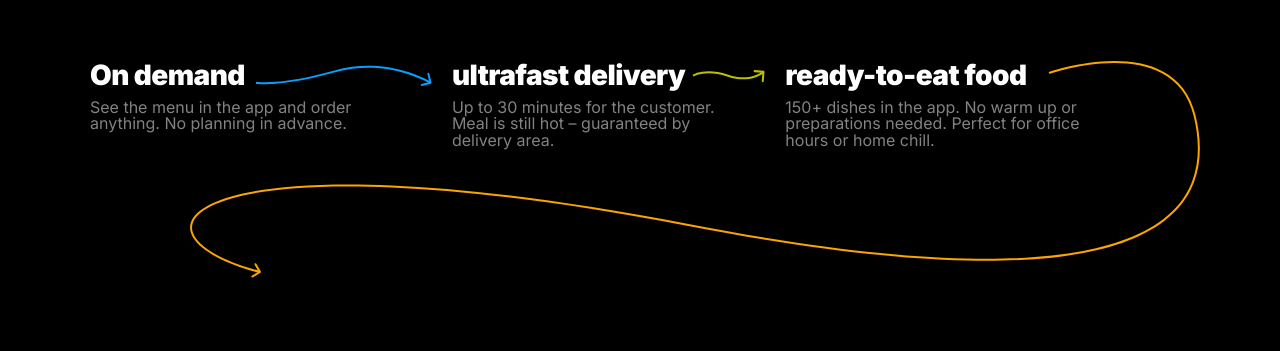
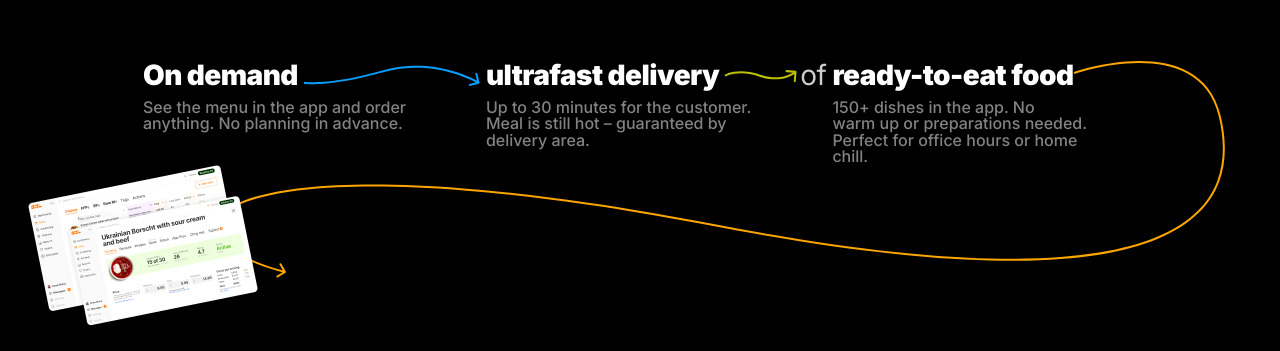
Before and after one commit to mmoresun/sizl, a plain HTML site: page index.html in a window 1280 px wide. Shown: the part 449-800 px from the top of the page. Drawn offline with Linux system fonts and the light colour scheme.

Commit message:
bugs fixed

```diff
--- a/index.html
+++ b/index.html
@@ -1,7 +1,6 @@
 <html>
 
 <head>
-
     <title>Sizl: The future will be fed</title>
     <link href="https://fonts.googleapis.com/css2?family=Inter:wght@100;200;300;400;500;600;700;800;900&display=swap"
         rel="stylesheet">
@@ -41,16 +40,13 @@
 
             <section class="slogan">
 
-
                 <div class="slogan__big">
                     <p>The future will be fed</p>
                 </div>
-
                 <div class="slogan__small">
                     <p>Hey, we are Sizl. We build and manage dark kitchen, while also developing specific for this
                         business software. </p>
                 </div>
-
 
             </section>
 
@@ -61,19 +57,20 @@
             <main class="main">
 
 
-                <div class="main__row">
+                <div class="main__top_row">
 
                     <div class="main__block_wrapper">
 
                         <div class="main__block_top">
 
-                            <p>On demand</p>
+                            <p>On&nbsp;demand</p>
 
                             <img src="images/blue_line.svg" alt="" id="main__blueline">
 
                         </div>
 
-                        <h4 id="main__ondemand_bottom_text">See the menu in the app and order anything. No planning in advance.</h4>
+                        <h4>See the menu in the app and order anything. No planning in
+                            advance.</h4>
 
 
                     </div>
@@ -82,36 +79,55 @@
 
                         <div class="main__block_top">
 
-                            <p>ultrafast delivery</p>
+                            <p>ultrafast&nbsp;delivery</p>
 
                             <img src="images/yellow_line.svg" alt="" id="main__yellowline">
 
                         </div>
 
-                        <h4 id="main__ultrafast_bottom_text">Up to 30 minutes for the customer. Meal is still hot – guaranteed by delivery area.</h4>
+                        <h4>Up to 30 minutes for the customer. Meal is still hot –
+                            guaranteed by delivery area.</h4>
 
 
                     </div>
 
-                    <div class="main__block_wrapper">
+                    <div class="main__top_readyto">
 
-                        <div class="main__block_top">
+                        <div class="main__top_readyto_d1">
 
-                            <p>ready-to-eat food</p>
+                            <h3>of</h3>
 
                         </div>
 
-                        <h4 id="main__readyto_bottom_text">150+ dishes in the app. No warm up or preparations needed. Perfect for office hours or home chill.</h4>
+                        <div class="main__top_readyto_d2">
 
+                            <p>ready-to-eat&nbsp;food</p>
 
+                        </div>
+
+                        <div class="main__top_readyto_d3">
+
+                            <h4>150+ dishes in the app. No warm&nbsp;up or preparations needed.
+                                Perfect for office hours or home chill.
+                            </h4>
+
+                        </div>
 
                     </div>
 
 
                 </div>
 
-                <div class="main__row">
+                <div class="main__bottom_row">
 
+                    <div class="main__block_wrapper" id="main__dishes">
+
+                        <img src="images/dishes_general_1.png" alt="" id="main__dish2">
+
+                        <img src="images/dishes_main_1.png" alt="" id="main__dish1">
+
+
+                    </div>
 
                 </div>
 
@@ -154,7 +170,7 @@
 
                 <div class="our__faces_alex">
 
-                    <img src="images/our_faces_alex.png" alt="Alex">
+                    <img src="images/our_faces_alex.png" alt="">
                     <p>Alex</p>
                     <h4>Sizl Founder</br>
                         and CEO</h4>
@@ -165,11 +181,11 @@
                 <div class="our__faces_greentable">
 
                     <p>Sizl is established by a founder and top executives of the biggest dark kitchen network in
-                        Eastern Europe, which is producing 1.5+ million dishes monthly for 700,000+ its customers.</p>
+                        Eastern Europe, which is producing 1,5+ million dishes monthly for 700 000+ its customers.</p>
 
-                    <div class="our__faces_greentable_man1"><img src="images/greentable_man1.png" alt="Nikita"></div>
-                    <div class="our__faces_greentable_man2"><img src="images/greentable_man2.png" alt="Nick"></div>
-                    <div class="our__faces_greentable_woman"><img src="images/greentable_woman.png" alt="Anastasia"></div>
+                    <div class="our__faces_greentable_man1"><img src="images/greentable_man1.png" alt=""></div>
+                    <div class="our__faces_greentable_man2"><img src="images/greentable_man2.png" alt=""></div>
+                    <div class="our__faces_greentable_woman"><img src="images/greentable_woman.png" alt=""></div>
 
                 </div>
             </div>
@@ -246,15 +262,15 @@
                 <div class="hiring__announce">
 
                     <div class="hiring__announce_left">
-                        <p>Here’s the list of current vacancies</p>
+                        <p>Here’s the list </br>of current vacancies</p>
 
                         <div class="hiring__links">
 
-                            <a target="_blank" href="https://sizl.notion.site/Product-Designer-Mobile-Apps-5ce443884a774021b9db9847599d791f" class="links__underline">Product Designer • Mobile Apps</a>
-                            <a target="_blank" href="https://sizl.notion.site/Interface-Designer-Middle-Level-e3af08d4266f46448d542601dee68df1" class="links__underline">Interface Designer • Middle Level</a>
-                            <a target="_blank" href="https://sizl.notion.site/Graphic-Designer-dec09369451242dc91d5becba90fc951" class="links__underline">Graphic Designer</a>
-                            <a target="_blank" href="https://sizl.notion.site/iOS-Engineer-c6196b98010945e9988026a9b8bfe696" class="links__underline">iOS Engineer</a>
-                            <a target="_blank" href="https://sizl.notion.site/NET-Engineer-6292da0a86564960b44536a0f09c1411" class="links__underline">.NET Engineer</a>
+                            <a href="#" class="links__underline">Interface Designer · Middle Level</a>
+                            <a href="#" class="links__underline">Graphic Designer</a>
+                            <a href="#" class="links__underline">Graphic Designer</a>
+                            <a href="#" class="links__underline">.NET Engineer</a>
+                            <a href="#" class="links__underline">Food Freezing Specialist in London</a>
 
                         </div>
 
--- a/style.css
+++ b/style.css
@@ -1,26 +1,24 @@
 * {
     margin: 0px;
     padding: 0px;
+
     /* border: none;
     box-sizing: border-box; */
 }
 
 html {
     scroll-behavior: smooth;
-
 }
 
 body {
 
     background-color: black;
-    font-family: 'Inter', Helvetica, Arial, sans-serif;
+    font-family: 'Inter', Helvetica, Arial, Sans-serif;
 
 }
 
 a {
     text-decoration: none;
-    color: #176AE5;
-    /* border-bottom: 1px solid #5F97EA; */
 }
 
 .container {
@@ -78,7 +76,6 @@ a {
     line-height: 110%;
     color: #6FB282;
     opacity: 0.8;
-    border: none;
 }
 
 .menu>a:hover {
@@ -361,6 +358,7 @@ h3 {
     font-weight: 400;
     font-size: 16px;
     line-height: 104%;
+    color: #176AE5;
     margin: 4px 0px;
 
 }
@@ -377,6 +375,7 @@ h3 {
     font-weight: 400;
     font-size: 16px;
     line-height: 104%;
+    color: #176AE5;
 
     /* border: 2px red solid; */
 
@@ -394,7 +393,7 @@ h3 {
 .hiring__announce_right>p {
 
     font-style: normal;
-    font-weight: 300;
+    font-weight: 400;
     font-size: 16px;
     line-height: 104%;
     color: #737373;
@@ -464,7 +463,7 @@ h3 {
 
     width: 272px;
     font-style: normal;
-    font-weight: 300;
+    font-weight: 400;
     font-size: 16px;
     line-height: 104%;
     color: #555555;
@@ -662,7 +661,7 @@ h3 {
 
     width: 311px;
     font-style: normal;
-    font-weight: 500;
+    font-weight: 600;
     font-size: 20px;
     line-height: 112%;
     color: #FFFFFF;
@@ -712,17 +711,19 @@ main p {
     line-height: 104%;
     letter-spacing: -0.02em;
     color: #FFFFFF;
+    margin-right: 5px;
 
 }
 
 main h4 {
 
     font-style: normal;
-    font-weight: 400;
+    font-weight: 500;
     font-size: 16px;
     line-height: 104%;
     color: #CCCCCC;
     opacity: 0.64;
+    width: 270px;
 }
 
 .main {
@@ -730,17 +731,31 @@ main h4 {
     display: flex;
     flex-direction: column;
     margin-top: 64px;
-    background: url('images/orange_line.svg') no-repeat right top;
+    background: url('images/orange_line.svg');
+    background-repeat: no-repeat;
+    background-position-x: 215px;
+    background-position-y: top;
+    width: 1280px;
+    height: 400px;
 
-    width: 1120px;
-    height: 400px;
 }
 
 
-.main__row {
+.main__top_row {
 
     display: flex;
     flex-direction: row;
+    width: 1000px;
+    align-self: center;
+
+
+}
+
+.main__bottom_row {
+
+    display: flex;
+    flex-direction: row;
+    width: 1280px;
 
 }
 
@@ -748,7 +763,7 @@ main h4 {
 
     display: flex;
     flex-direction: column;
-    margin: 0px 10px;
+    margin: 0px 3px;
 }
 
 .main__block_top {
@@ -757,31 +772,76 @@ main h4 {
     flex-direction: row;
     margin-bottom: 8px;
 
+
+}
+
+
+
+#main__dishes {
+
+    position: relative;
+}
+
+#main__dish1 {
+
+    position: absolute;
+    left: 25px;
+    top: 0px;
+
+}
+
+#main__dish2 {
+
+    position: absolute;
+    top: 25px;
+    left: 60px;
+    z-index: 3;
+
+}
+
+.main h3 {
+    font-style: normal;
+    font-weight: 400;
+    font-size: 28px;
+    line-height: 104%;
+    letter-spacing: -0.02em;
+    color: #CCCCCC;
+}
+
+.main__top_readyto {
+
+    display: grid;
+    grid-template-columns: repeat(2, 1fr);
+    /* grid-template-rows: repeat(2, 1fr); */
+    grid-column-gap: 0px;
+    grid-row-gap: 0px;
+    width: 300;
+}
+
+
+
+.main__top_readyto_d1 {
+    grid-area: 1 / 1 / 2 / 2;
+    margin-right: 6px;
+}
+
+.main__top_readyto_d2 {
+    grid-area: 1 / 2 / 2 / 3;
+
+}
+
+.main__top_readyto_d3 {
+
+    grid-area: 2 / 2 / 3 / 3;
+    margin-top: 8px;
+}
+
+#main__yellowline {
+    padding: 0px;
+    margin: 0px;
 }
 
 #main__blueline {
-
-    margin-left: 10px;
+    padding: 0px;
+    margin: 0px;
 }
-
-
-#main__ondemand_bottom_text {
-
-    width: 280px;
-}
-
-#main__yellowline {
-
-    margin-left: 7px;
-
-}
-
-#main__ultrafast_bottom_text {
-
-    width: 278px;
-
-}
-
-#main__readyto_bottom_text {
-    width: 300px;
-}
```
